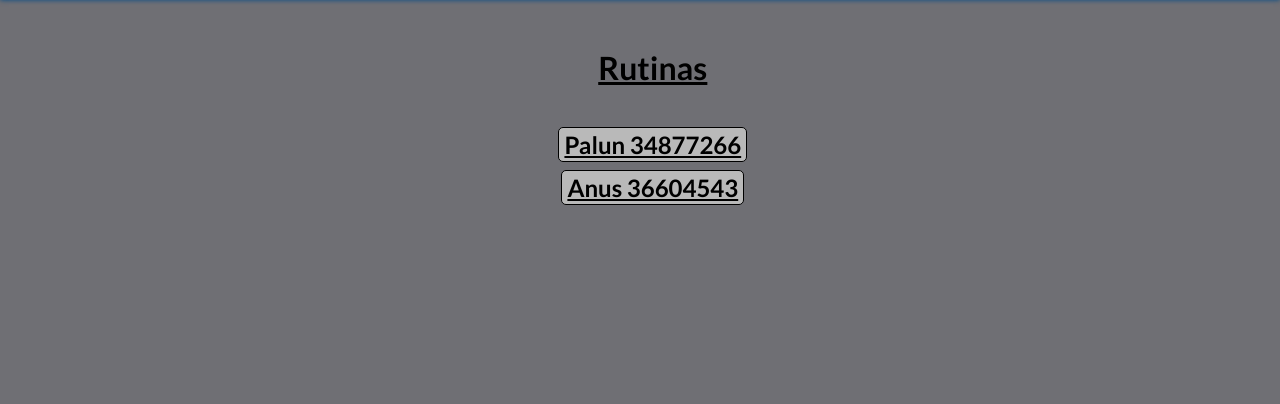
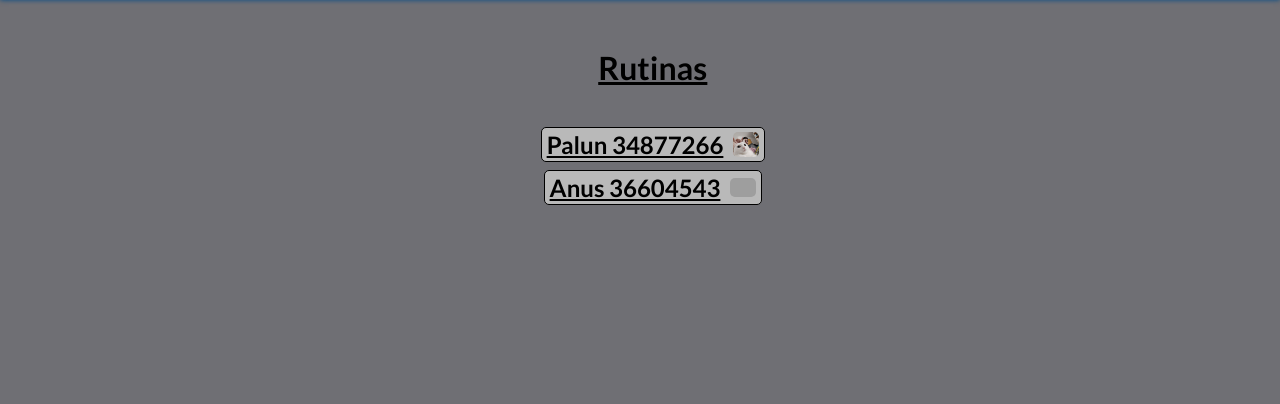
Before and after one commit to Palun7/rutipal, a Django app: page /rutinas/profesor/ in a window 1280 px wide. Shown: the part 69-473 px from the top of the page. Run offline with Django 5.2, Linux system fonts and the light colour scheme; a user stored in the database is signed in; data comes from the database, SQL or seed files in the repository; grey boxes are pictures that could not be loaded.

Commit message:
agregada foto en ver rutinas

```diff
--- a/project/rutinas/templates/rutinas/ver-rutinas.html
+++ b/project/rutinas/templates/rutinas/ver-rutinas.html
@@ -12,9 +12,12 @@
         {% for usuario in usuarios %}
         <div class="usuario-bloque">
 
-            <h3 class="toggle-usuario" data-id="user-{{ usuario.id }}">
-                {{ usuario.username }} {{ usuario.dni }}
-            </h3>
+                <h3 class="toggle-usuario" data-id="user-{{ usuario.id }}">
+                    {{ usuario.username }} {{ usuario.dni }}
+                    {% if usuario.foto %}
+                        <img src="{{ usuario.foto.url }}" class="foto-usuario">
+                    {% endif %}
+                </h3>
 
             <div id="user-{{ usuario.id }}" style="display:none;" class="form-rutina-muestra">
 
--- a/project/static/css/style.css
+++ b/project/static/css/style.css
@@ -595,6 +595,10 @@ footer {
 }
 
 .toggle-usuario {
+    display: flex;
+    gap: 10px;
+    justify-content: center;
+    align-items: center;
     width: fit-content;
     text-decoration: underline;
     font-size: 1.5em;
@@ -627,6 +631,16 @@ footer {
     border-radius: 5px;
 }
 
+.nombre-foto-usuario {
+    display: flex;
+    gap: 5px;
+}
+
+.foto-usuario {
+    width: 2vw;
+    border-radius: 5px;
+}
+
 .margin-top-2 {
     margin-top: 2vh;
 }
```
